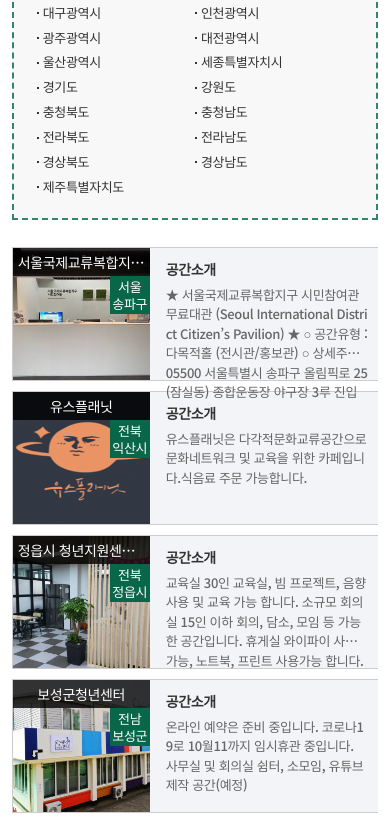
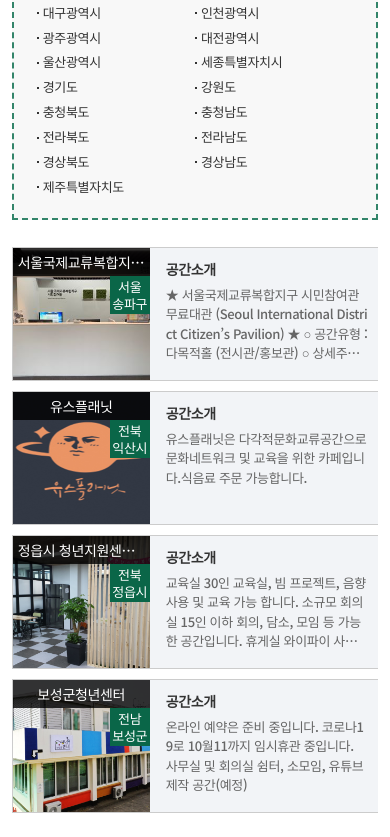
Before and after one commit to ParkDajeong/youthcenter, a plain HTML site: page index.html in a window 390 px wide. Shown: the part 1694-2531 px from the top of the page. Drawn offline with nearby package versions, Linux system fonts and the light colour scheme; a web font is replaced by a local one.

Commit message:
모바일 반응형 css 수정

```diff
--- a/css/style.css
+++ b/css/style.css
@@ -934,7 +934,7 @@
 
 .main-content__space-desc p {
   display: -webkit-box;
-  height: 9em;
+  height: 6.2em;
   font-size: 13px;
   font-weight: 500;
   line-height: 1.5;
```
